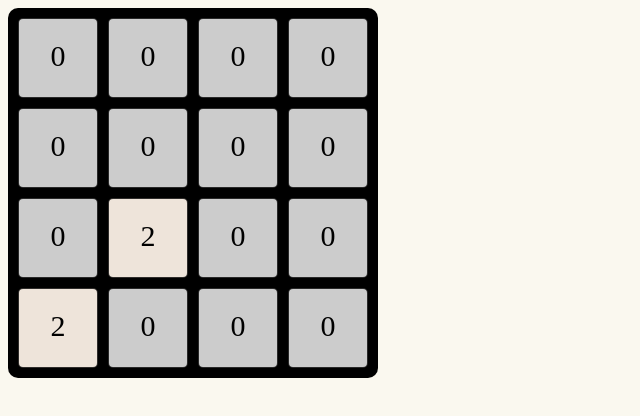
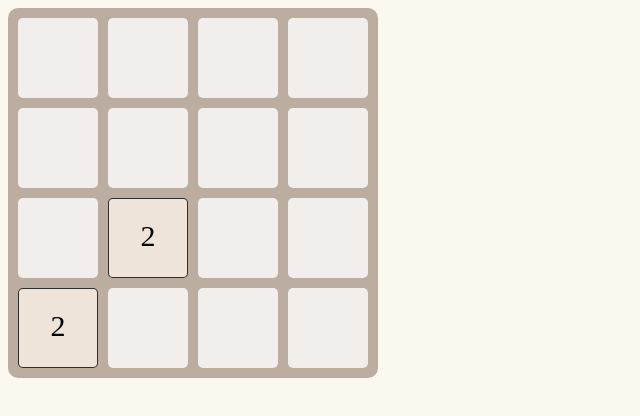
Before and after one commit to AbhiRehal/2048, a plain HTML site: page index.html in a window 1280 px wide. Shown: the whole page, without its empty margins (0-640 px from the left). Drawn offline with Linux system fonts and the light colour scheme.

Commit message:
Removed 0s
A zero tile will no longer be displayed as zero but rather appear empty as it it more intuitive and easier on the eyes.

```diff
--- a/style.css
+++ b/style.css
@@ -2,7 +2,7 @@
     display: inline-grid;
     grid-template-columns: 80px 80px 80px 80px;
     grid-template-rows: 80px 80px 80px 80px;
-    background-color: black;
+    background-color: #bbada0;
     grid-column-gap: 10px;
     grid-row-gap: 10px;
     padding: 10px;
@@ -14,8 +14,8 @@ body{
 }
 
 .tile-0{
+    color: rgba(0, 0, 0, 0);
     background-color: rgba(255, 255, 255, 0.8);
-    border: 1px solid rgba(0, 0, 0, 0.8);
     padding: 20px;
     font-size: 30px;
     text-align: center;
```
